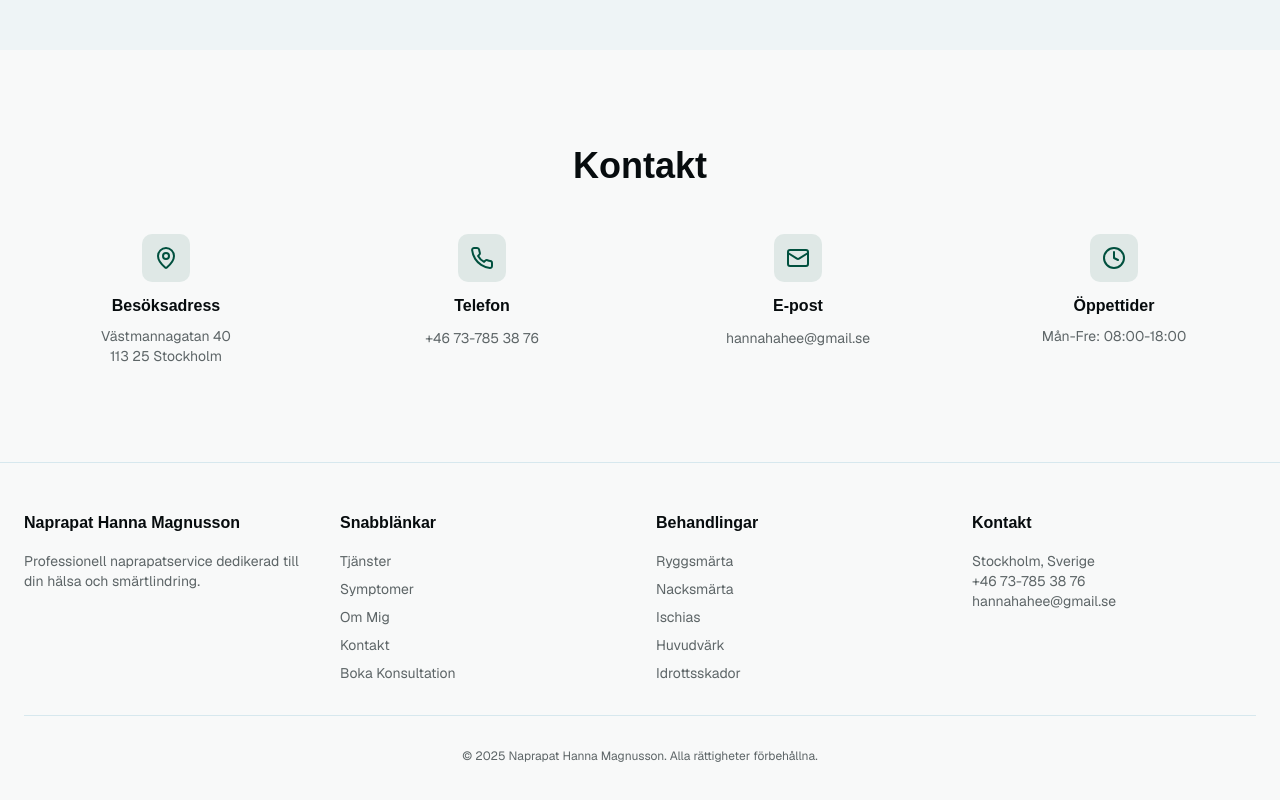
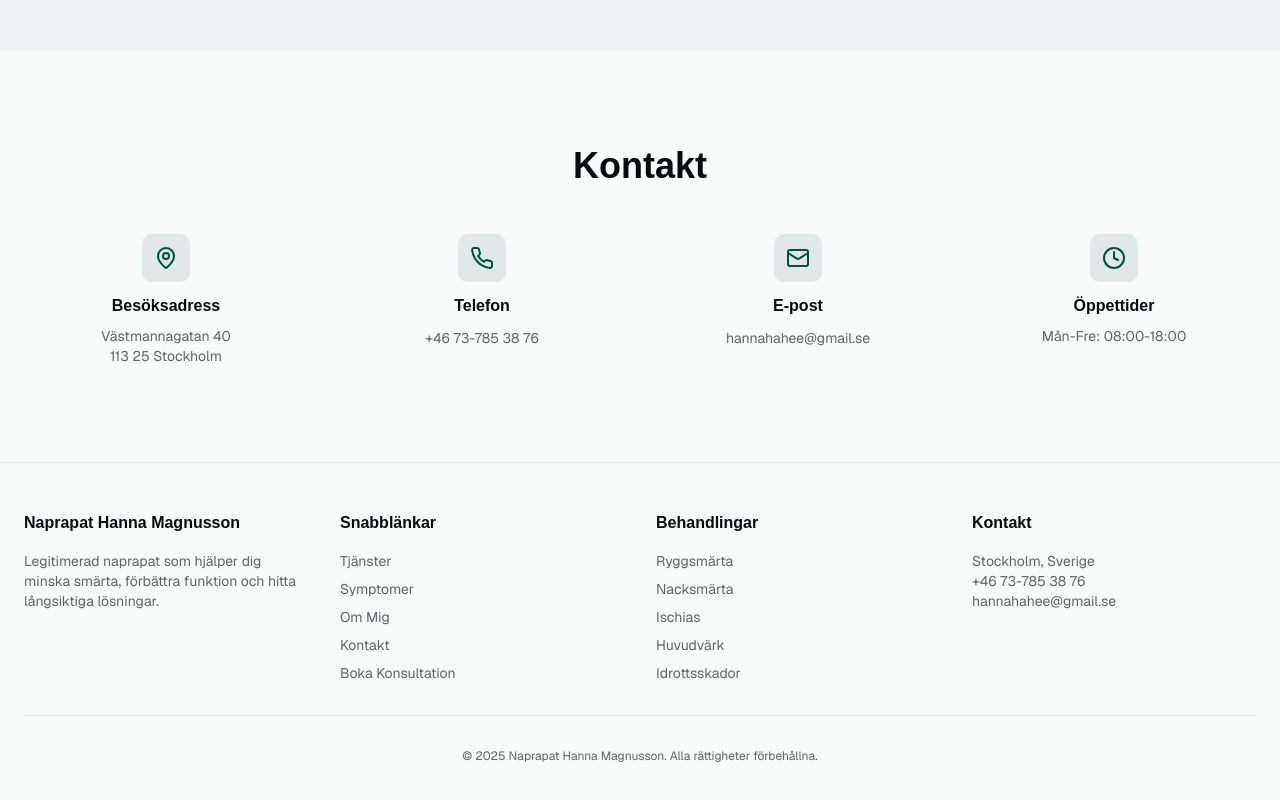
Before and after one commit to nicolasmoyano/hahee, a Next.js app: page / in a window 1280 px wide. Shown: the part 3268-4068 px from the top of the page. Built offline with nearby package versions, Linux system fonts and the light colour scheme; a web font is replaced by a local one.

Commit message:
updated copy for footer

```diff
--- a/components/footer.tsx
+++ b/components/footer.tsx
@@ -10,8 +10,8 @@ export default function Footer() {
               Naprapat Hanna Magnusson
             </h3>
             <p className="text-sm text-muted-foreground">
-              Professionell naprapatservice dedikerad till din hälsa och
-              smärtlindring.
+              Legitimerad naprapat som hjälper dig minska smärta, förbättra
+              funktion och hitta långsiktiga lösningar.
             </p>
           </div>
           <div>
```
